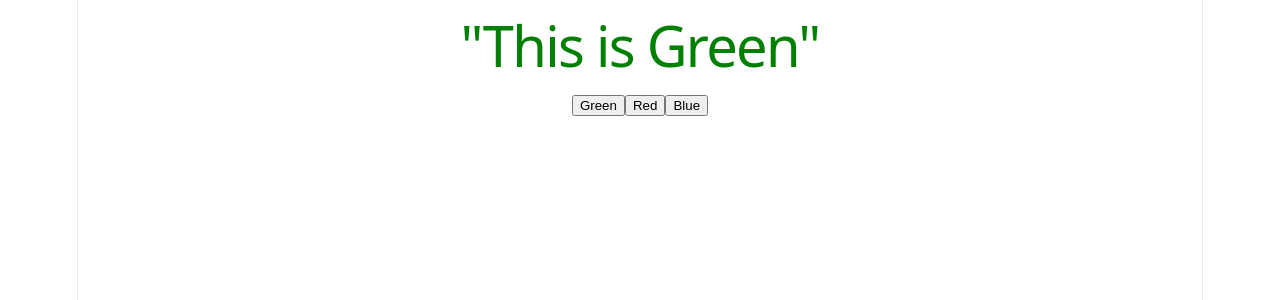
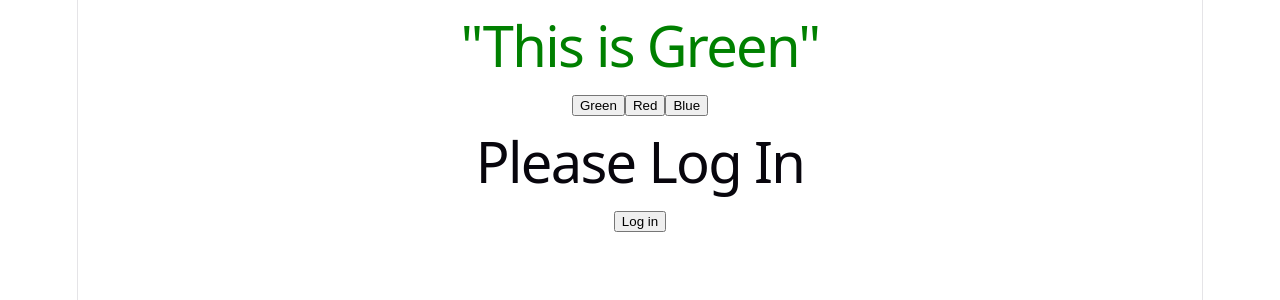
Before and after one commit to shohruxr/learning-progcess, a React (Vite) app: page / in a window 1280 px wide. Shown: the top 300 px of the page. Built offline with nearby package versions, Linux system fonts and the light colour scheme.

Commit message:
feat:ternary condition

```diff
--- /dev/null
+++ b/src/conditions/Ternary.tsx
@@ -0,0 +1,15 @@
+import { useState } from "react";
+
+function Login() {
+  const [isLoggedIn, setIsLoggedIn] = useState(false);
+
+  return (
+    <div>
+      {isLoggedIn ? <h1>Welcome</h1> : <h1>Please Log In</h1>}
+      <button onClick={() => setIsLoggedIn(!isLoggedIn)}>
+        {isLoggedIn ? "Log out" : "Log in"}
+      </button>
+    </div>
+  );
+}
+export default Login;
--- a/src/main.tsx
+++ b/src/main.tsx
@@ -7,6 +7,7 @@ import "./index.css";
 // import Child from "./DivProps.tsx";
 // import Counter from "./components/useState.tsx";
 import Message from "./conditions/IfElse.tsx";
+import Login from "./conditions/Ternary.tsx";
 
 
 createRoot(document.getElementById("root")!).render(
@@ -23,5 +24,6 @@ createRoot(document.getElementById("root")!).render(
     </Child> */}
     {/* <IconButton /> */}
     <Message />
+    <Login/>
   </StrictMode>,
 );
```
